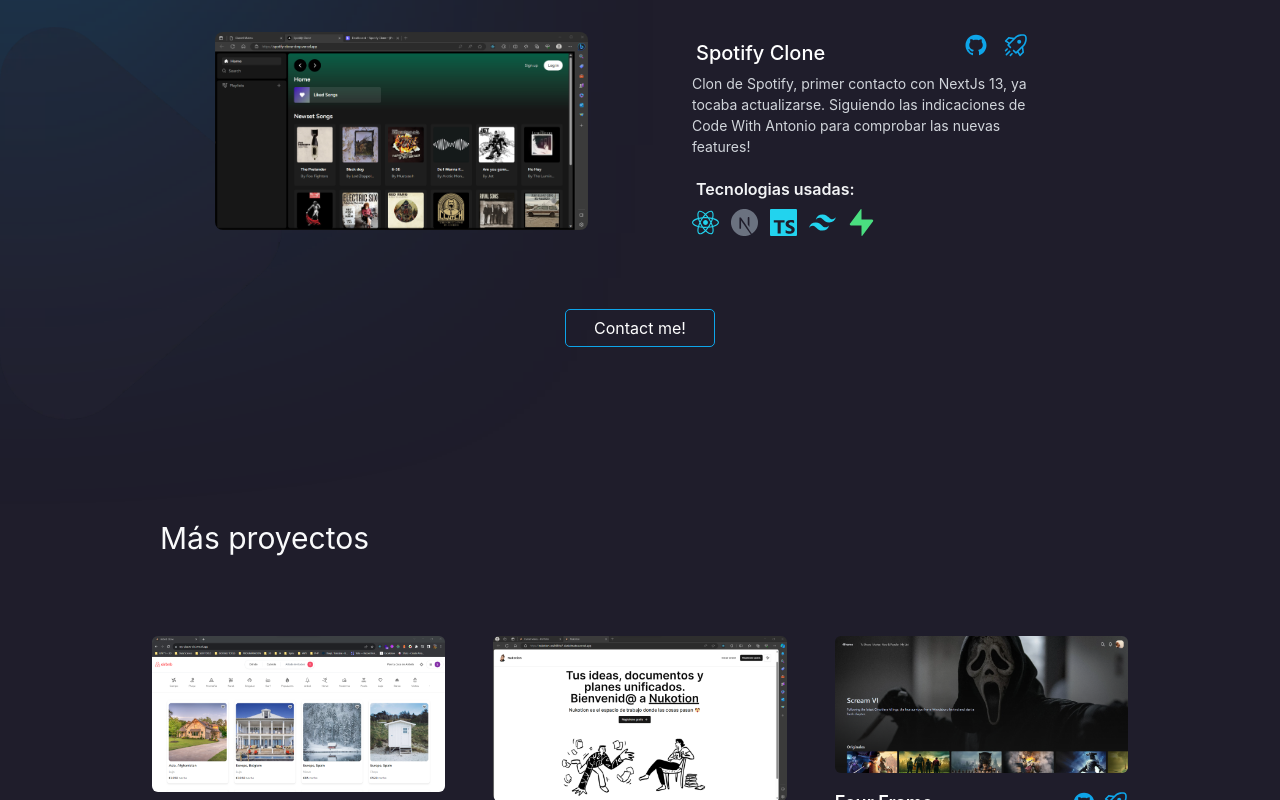
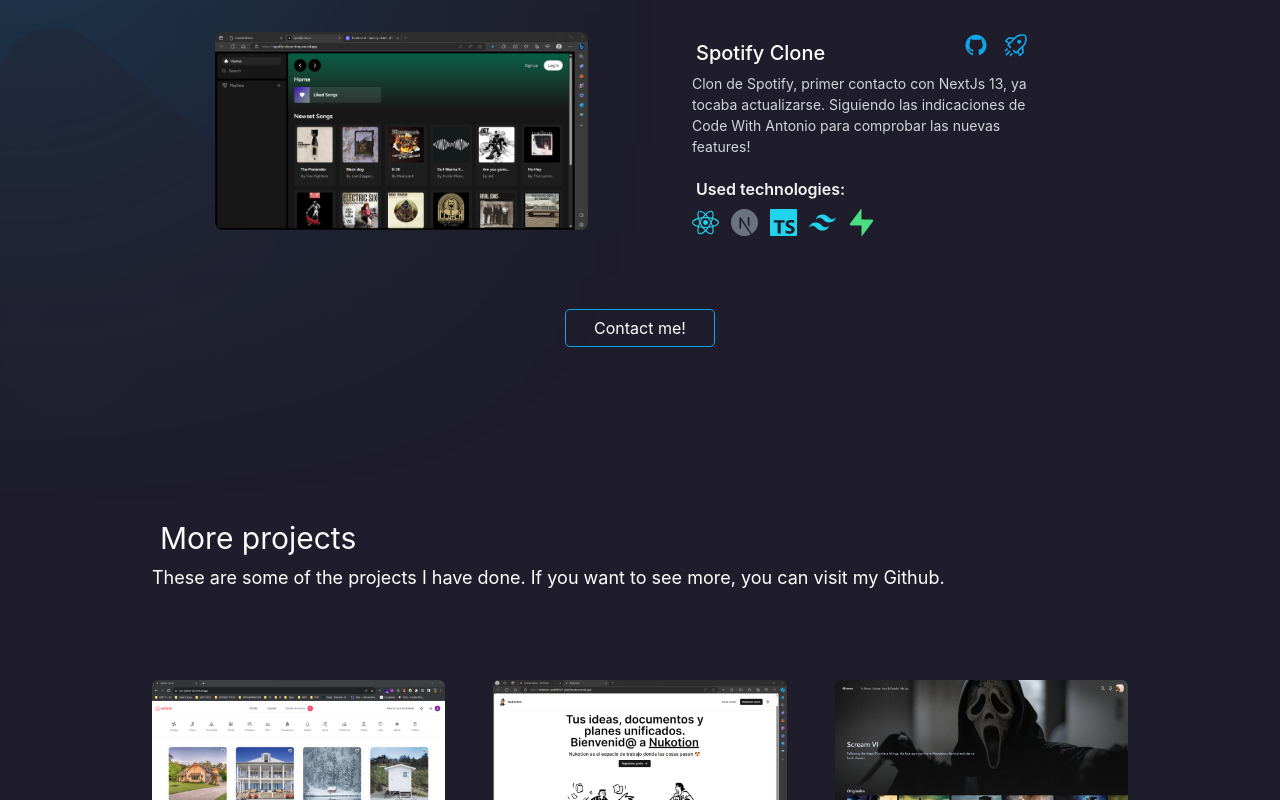
Before and after one commit to danielmateu/portfolio-agosto-2023, a Next.js app: page /en in a window 1280 px wide. Shown: the part 1849-2649 px from the top of the page. Built offline with nearby package versions, Linux system fonts and the light colour scheme.

Commit message:
adding more translations

```diff
--- a/app/[locale]/page.jsx
+++ b/app/[locale]/page.jsx
@@ -10,12 +10,14 @@
 
 export default function Page() {
 
-  const t = useTranslations('Index');
+  const c = useTranslations('Contact');
+  const download = useTranslations('Download');
+  const moreProjects = useTranslations('MoreProjects');
+  const mystack = useTranslations('MyStack');
   const p = useTranslations('Projects');
   const par = useTranslations('AboutMe');
-  const mystack = useTranslations('MyStack');
-  const download = useTranslations('Download');
-  const c = useTranslations('Contact');
+  const projectCard = useTranslations('ProjectCard');
+  const t = useTranslations('Index');
 
 
 
@@ -33,8 +35,12 @@
         id="#projects"
         title={p("title")}
         contactButton={p("contactButton")}
+        technologies={projectCard("technologies")}
       />
-      <MoreProjects />
+      <MoreProjects
+        title={moreProjects("title")}
+        description={moreProjects("description")}
+      />
       <AboutMe
         id="#aboutme"
         title={par("title")}
--- a/components/CardTechDisplayed.jsx
+++ b/components/CardTechDisplayed.jsx
@@ -5,8 +5,6 @@
 import { SiJavascript, SiTailwindcss, SiNextdotjs, SiTypescript } from 'react-icons/si'
 
 const CardTechDisplayed = ({ title }) => {
-
-
   return (
     <div className={'flex gap-3'}>
 
--- a/components/MoreProjects.jsx
+++ b/components/MoreProjects.jsx
@@ -13,7 +13,7 @@
 import { data } from '@/data'
 import { BsBootstrap } from 'react-icons/bs'
 
-const MoreProjects = () => {
+const MoreProjects = ({title, description}) => {
 
   const [theme, setTheme] = useContext(Context)
 
@@ -26,8 +26,9 @@
 
         <div className='w-full max-w-[350px] md:max-w-[800px] md:pl-3  lg:max-w-[1000px]  '>
 
-          <h2 className={`${theme === 'dark' ? 'text-gray-50' : 'text-gray-900'} text-3xl self-start m-auto mt-[100px] mb-[60px] ml-5  lg:ml-2   flex`}>Más proyectos
+          <h2 className={`${theme === 'dark' ? 'text-gray-50' : 'text-gray-900'} text-3xl self-start m-auto mt-[100px] ml-5  lg:ml-2   flex`}>{title}
           </h2>
+          <p className={`${theme === 'dark' ? 'text-white' : 'text-gray-900'} text-lg py-2 mb-[60px]`}>{description} <a href="https://github.com/danielmateu" className='hover:underline hover:text-sky-500' target='_blank'>Github.</a></p>
         </div>
       </div>
 
--- a/components/ProjectCard.jsx
+++ b/components/ProjectCard.jsx
@@ -13,7 +13,7 @@
 import ProjectModal from './ProjectModal'
 import CardTechDisplayed from './CardTechDisplayed'
 
-const ProjectCard = ({ title, img, description, urlDeploy, urlRepo, sliderImages }) => {
+const ProjectCard = ({ title, img, description, urlDeploy, urlRepo, sliderImages, technologies }) => {
 
   const [theme, setTheme] = useContext(Context)
   const [open, setOpen] = useState(false)
@@ -30,41 +30,29 @@
     <motion.div initial={{ y: 150 }} whileInView={{ y: 0 }} transition={{ duration: 0.5 }} viewport={{ once: true }} className={'flex w-[100%] max-w-[350px]  md:max-w-[750px] lg:max-w-[850px] md:gap-x-16 flex-col md:flex-row m-auto justify-center items-center z-50'}>
 
       <div className={'m-auto w-full'} >
-
         <button onClick={() => checkModalState()} className='w-full'>
-
           <Image width={1920} height={1080} alt={description} src={img} className={'w-full min-w-[300px] rounded-lg lg:min-w-[370px]  hover:scale-105 transition-all duration-200 hover:shadow-2xl'} />
-
-
         </button>
         <ProjectModal state={open} img={img} description={description} urlDeploy={urlDeploy} title={title} urlRepo={urlRepo} sliderImages={sliderImages} />
       </div>
 
       <div className={'w-full sm:self-end sm:ml-10 }'}>
         <div className={'flex w-full justify-between items-center   md:w-[90%]'}>
-          <h3 className={`${theme !== 'dark' ? 'text-gray-800' : 'text-white'} ml-1   text-lg font-medium z-50 lg:text-xl`}>{title} </h3>
-
+          <h3 className={`${theme !== 'dark' ? 'text-gray-800' : 'text-white'} ml-1   text-lg font-medium z-50 lg:text-xl`}>{title}</h3>
           <div className={'pb-4 self-start ml-1 flex gap-4 '}>
             <a href={urlRepo} target='_blank' className={'flex flex-col text-xs text-sky-500'}><AiOutlineGithub className={'text-[24px] cursor-pointer  hover:opacity-80'} /></a>
             <a href={urlDeploy} target='_blank' > <RxRocket className={'text-[24px]  text-sky-500 cursor-pointer  hover:opacity-80 '} /></a>
           </div>
         </div>
 
-        <p className={`${theme !== 'dark' ? 'text-gray-600' : 'text-gray-300'} text-[14px] self-center  z-50 w-[100%] md:w-[95%]`}>{description} </p>
+        <p className={`${theme !== 'dark' ? 'text-gray-600' : 'text-gray-300'} text-[14px] self-center  z-50 w-[100%] md:w-[95%]`}>{description}</p>
 
         <div className={'flex flex-col gap-2 w-full justify-between items-start  mt-5 md:w-[90%]'}>
-          <h4 className={`${theme !== 'dark' ? 'text-gray-800' : 'text-gray-100'} self-start ml-1 font-semibold`}>Tecnologias usadas:</h4>
-
+          <h4 className={`${theme !== 'dark' ? 'text-gray-800' : 'text-gray-100'} self-start ml-1 font-semibold`}>{technologies}:</h4>
 
           <CardTechDisplayed title={title} />
-
         </div>
-
-
       </div>
-
-
-
     </motion.div>
   )
 }
--- a/components/ProjectCardReverse.jsx
+++ b/components/ProjectCardReverse.jsx
@@ -18,9 +18,6 @@
 
   const [open, setOpen ] = useState(false)
 
-
-
-
     const checkModalState = ()=>{
       if(open === false){
         setOpen(true)
@@ -28,9 +25,6 @@
         setOpen(false)
       }
     }
-
-
-
 
   return (
     <motion.div initial={{y:150}} whileInView={{y:0}} transition={{ duration: 0.5}} viewport={{once:true}}  className={'flex w-[100%] max-w-[350px] md:max-w-[750px] lg:max-w-[850px] md:gap-x-5 flex-col md:flex-row-reverse m-auto  justify-center items-center'}>
--- a/components/Projects.jsx
+++ b/components/Projects.jsx
@@ -14,7 +14,7 @@
 import { useContext } from 'react'
 import { data } from '@/data.js'
 
-const Projects = ({title, contactButton}) => {
+const Projects = ({title, contactButton, technologies}) => {
 
   const [theme] = useContext(Context)
 
@@ -41,7 +41,7 @@
             )
               :
               (
-                <ProjectCard key={project.title} title={project.title} description={project.description} img={project.img} urlDeploy={project.urlDeploy} urlRepo={project.urlRepo} sliderImages={project.sliderImages} />
+                <ProjectCard key={project.title} title={project.title} description={project.description} img={project.img} urlDeploy={project.urlDeploy} urlRepo={project.urlRepo} sliderImages={project.sliderImages} technologies={technologies} />
               )
           ))}
 
--- a/messages/en.json
+++ b/messages/en.json
@@ -17,6 +17,14 @@
   "Projects": {
     "title": "My projects",
     "contactButton": "Contact me!"
+  },
+  "MoreProjects": {
+    "title": "More projects",
+    "description": "These are some of the projects I have done. If you want to see more, you can visit my ",
+    "button": "See more projects"
+  },
+  "ProjectCard": {
+    "technologies": "Used technologies"
   },
   "AboutMe": {
     "title": "About me",
--- a/messages/es.json
+++ b/messages/es.json
@@ -17,6 +17,15 @@
   "Projects": {
     "title": "Mis proyectos",
     "contactButton": "Contacta conmigo!"
+  },
+  "MoreProjects": {
+    "title": "Más proyectos",
+    "description": "Estos son algunos de mis proyectos personales. Si quieres ver más, puedes visitar mi perfil de",
+    "button": "Ver más proyectos"
+  },
+  "ProjectCard": {
+    "description": "Descripción",
+    "technologies": "Tecnologías utilizadas"
   },
   "AboutMe": {
     "title": "Sobre mí",
```
Also changed, not shown: components/ProjectModal.jsx (+0 -10 lines).
